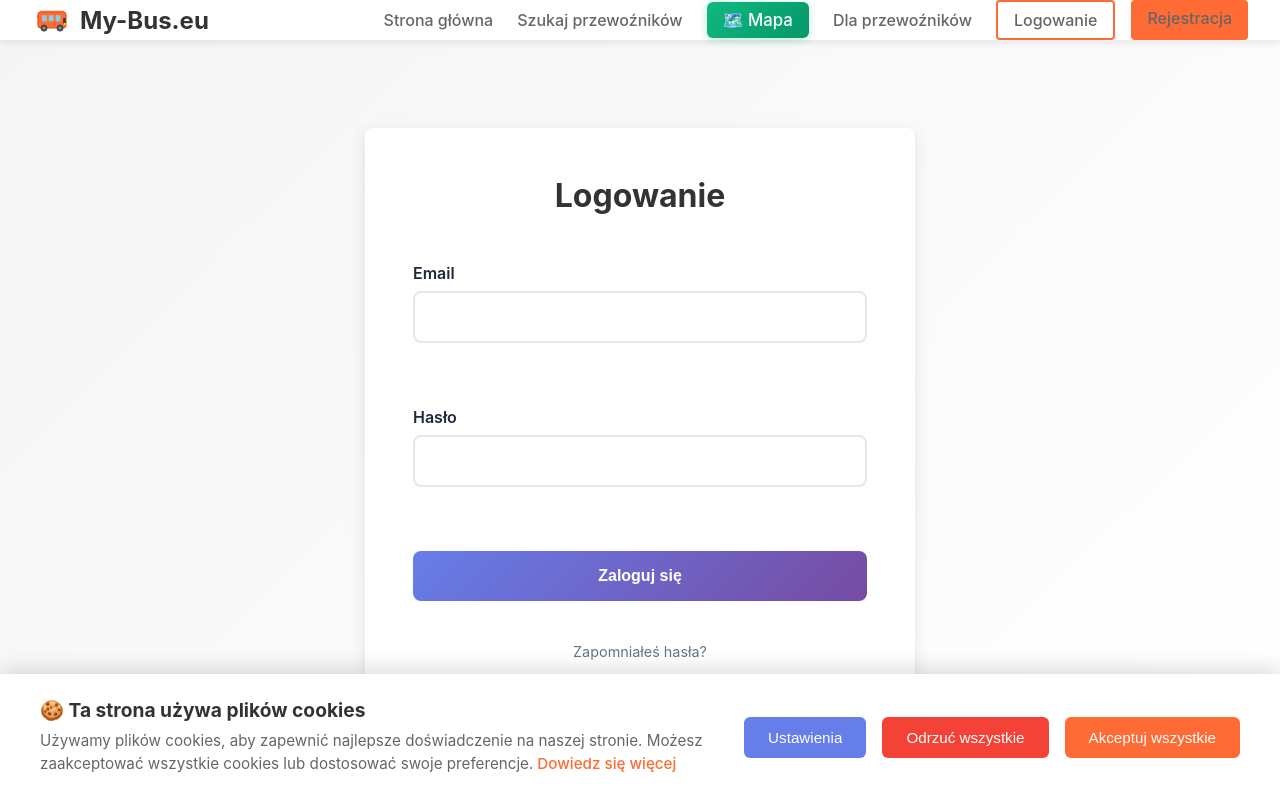
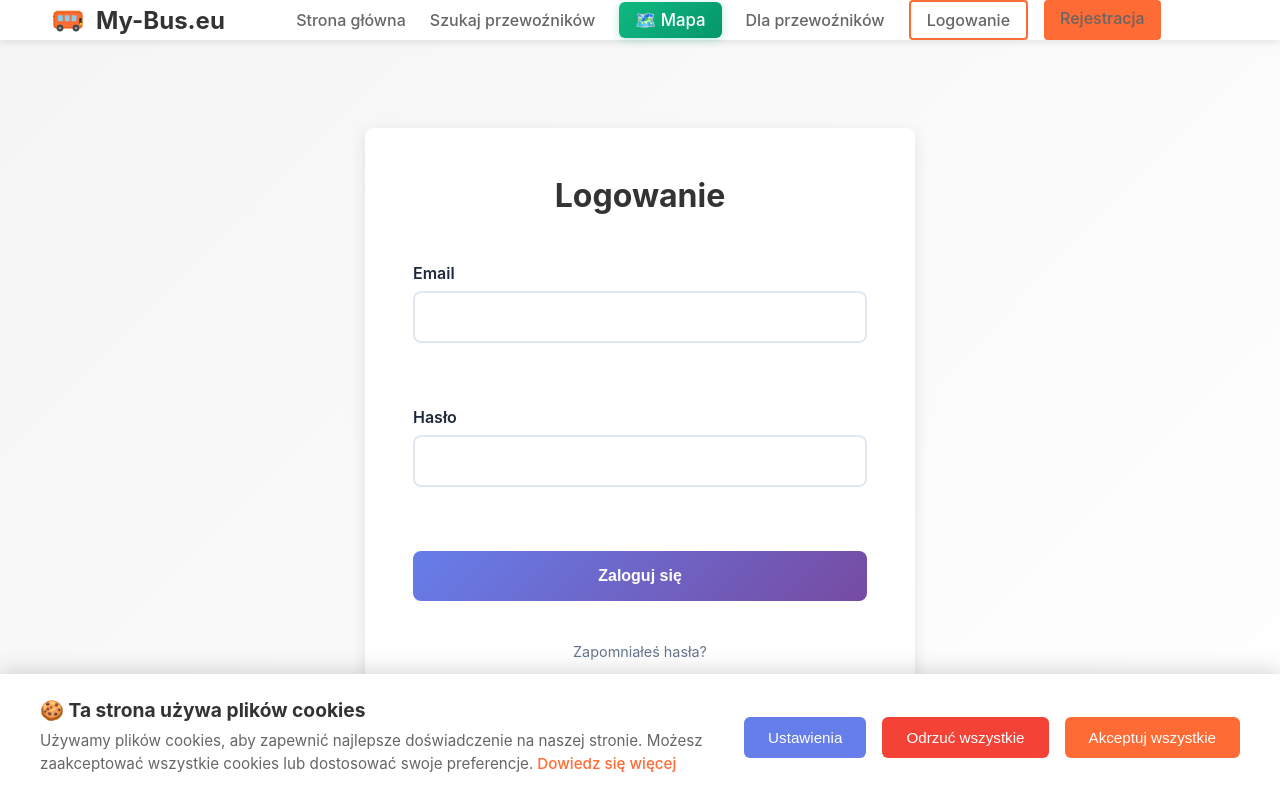
Before and after one commit to sebastianworkvia-ux/mybus-portal, a React (Vite) app in the folder frontend/: page /login in a window 1280 px wide. Shown: the top 800 px of the page. Built offline with nearby package versions, Linux system fonts and the light colour scheme; no server answers.

Commit message:
Fix: header na pen szeroko ekranu

```diff
--- a/frontend/src/components/Header.css
+++ b/frontend/src/components/Header.css
@@ -13,8 +13,8 @@
 }
 
 .header .container {
-  max-width: 1400px;
-  padding: 0 2rem;
+  max-width: 100%;
+  padding: 0 3rem;
 }
 
 .header-content {
@@ -22,6 +22,7 @@
   justify-content: space-between;
   align-items: center;
   width: 100%;
+  gap: 2rem;
 }
 
 .logo {
@@ -54,7 +55,9 @@
   align-items: center;
   flex-wrap: nowrap;
   flex: 1;
-  justify-content: flex-end;
+  justify-content: center;
+  margin-left: auto;
+  margin-right: 2rem;
 }
 
 .nav a {
@@ -89,7 +92,8 @@
   display: flex;
   gap: 1rem;
   align-items: center;
-  flex-wrap: wrap;
+  flex-wrap: nowrap;
+  flex-shrink: 0;
 }
 
 .user-greeting {
```
